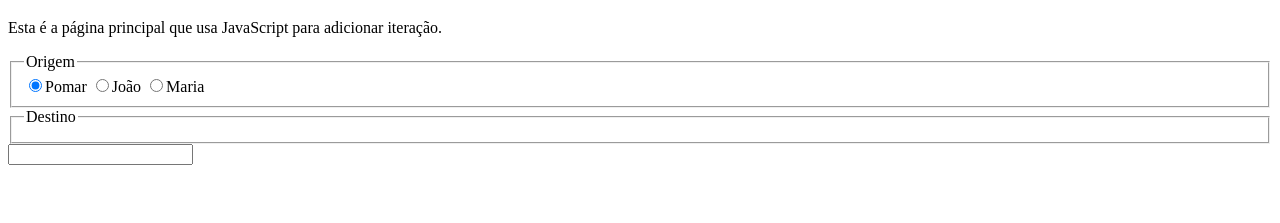
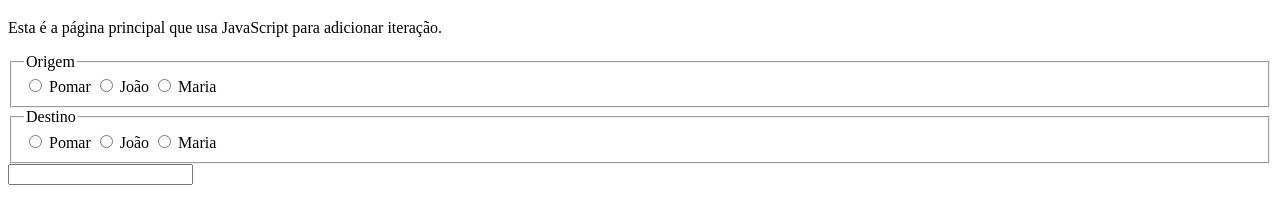
Before and after one commit to ufjf-dcc202/ufjf-dcc202-2023-3-b-atv12-lucasferoli, a website: page index.html in a window 1280 px wide. Shown: the part 61-284 px from the top of the page. Drawn offline with Linux system fonts and the light colour scheme.

Commit message:
segundo fieldset

```diff
--- a/index.html
+++ b/index.html
@@ -15,15 +15,18 @@
     <fieldset>
         <legend>Origem</legend>
 
-        <label><input type="radio" name="origem" value="pomar" checked>Pomar</label>
-        <label><input type="radio" name="origem" value="joao">João</label>
-        <label><input type="radio" name="origem" value="maria">Maria</label>
+        <label><input type="radio" name="origem" value="pomar" > Pomar </label>
+        <label><input type="radio" name="origem" value="joao"> João </label>
+        <label><input type="radio" name="origem" value="maria"> Maria </label>
     </fieldset>
 
     <fieldset>
         <legend>Destino</legend>
 
-    </fieldset>
+        <label><input type="radio" name="destino" value="pomar" > Pomar </label>
+        <label><input type="radio" name="destino" value="joao"> João </label>
+        <label><input type="radio" name="destino" value="maria"> Maria </label>
+</fieldset>
     <input name="test">
 </form>
 </section>
```
